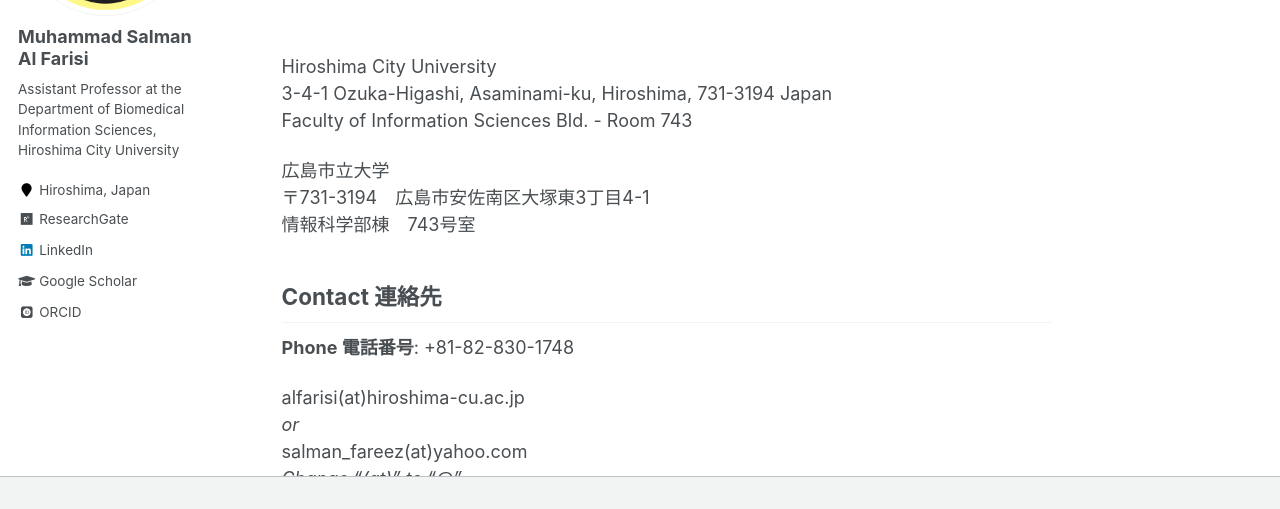
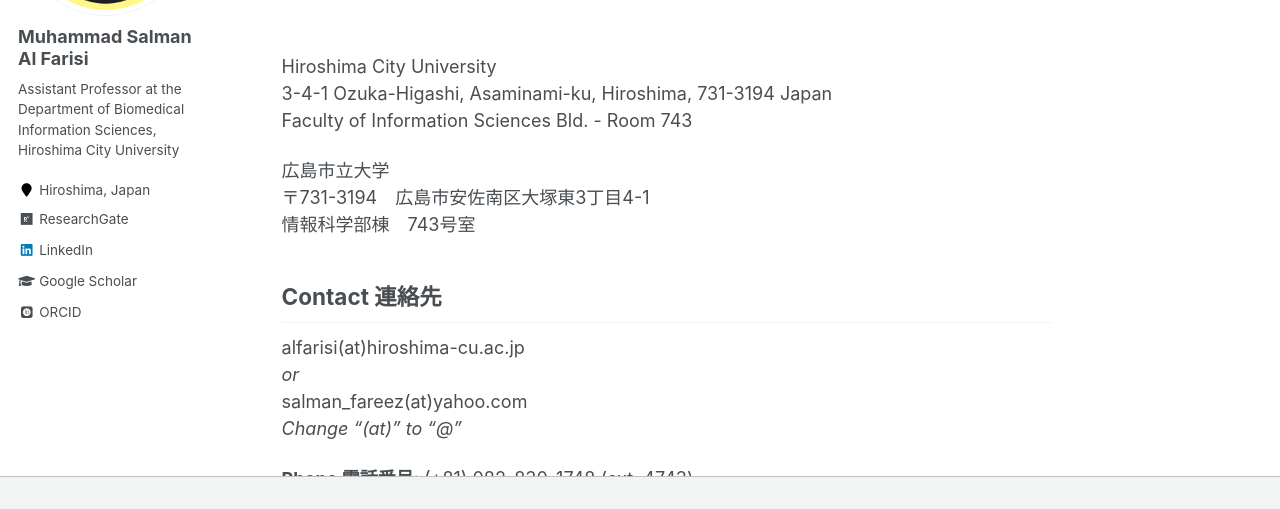
Before and after one commit to msalfarisi/msalfarisi.github.io, a Jekyll site: the page built from _pages/home.md, in a window 1280 px wide and 900 px high, scrolled down 2015 px, cut to the strip 195-704 px from the top of the window. Built offline with Jekyll 4.4.1, drawn with Linux system fonts in a browser that asks for light colours; some web fonts are replaced.

Commit message:
Update home.md

```diff
--- a/_pages/home.md
+++ b/_pages/home.md
@@ -243,9 +243,9 @@ Faculty of Information Sciences Bld. - Room 743
 
 ## Contact 連絡先
 
-**Phone 電話番号**: +81-82-830-1748
-
 alfarisi(at)hiroshima-cu.ac.jp
 *or*
 salman_fareez(at)yahoo.com
 *Change "(at)" to "@"*
+
+**Phone 電話番号**: (+81) 082-830-1748 (ext. 4743)
```
